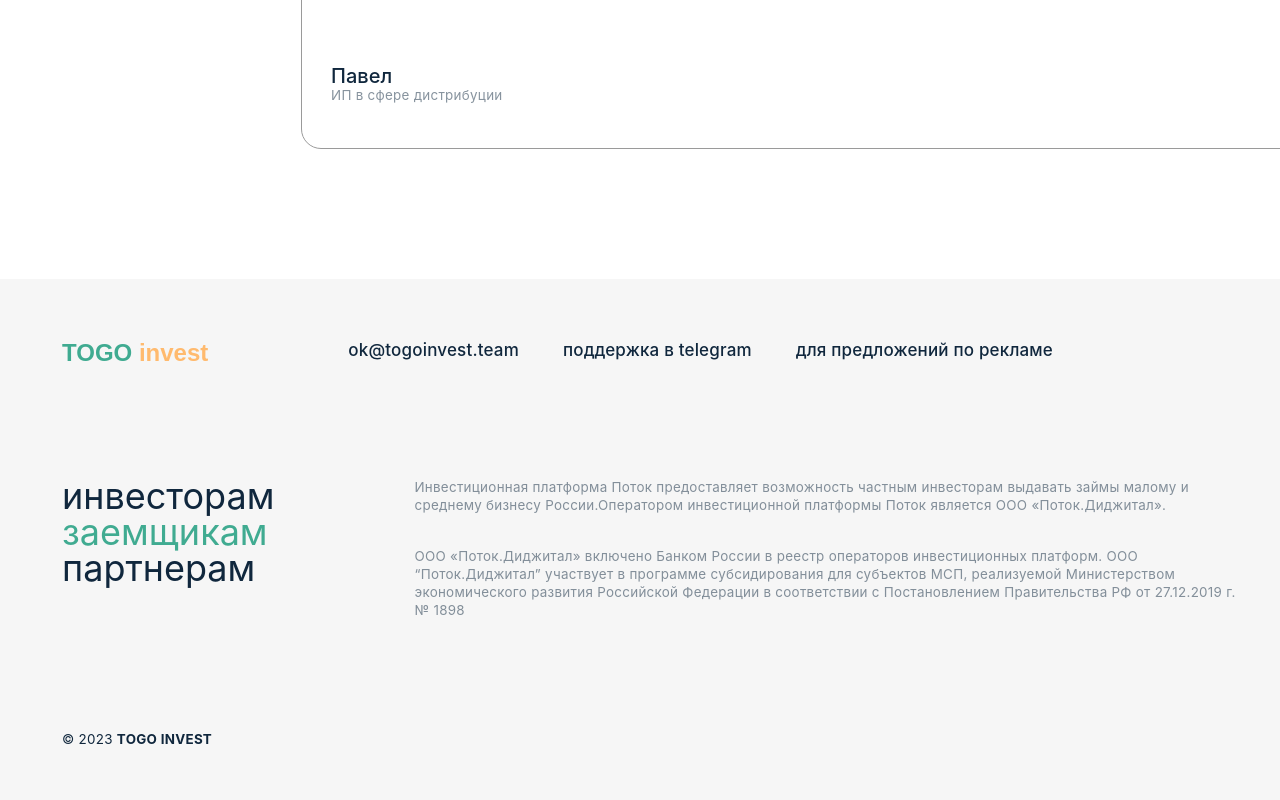
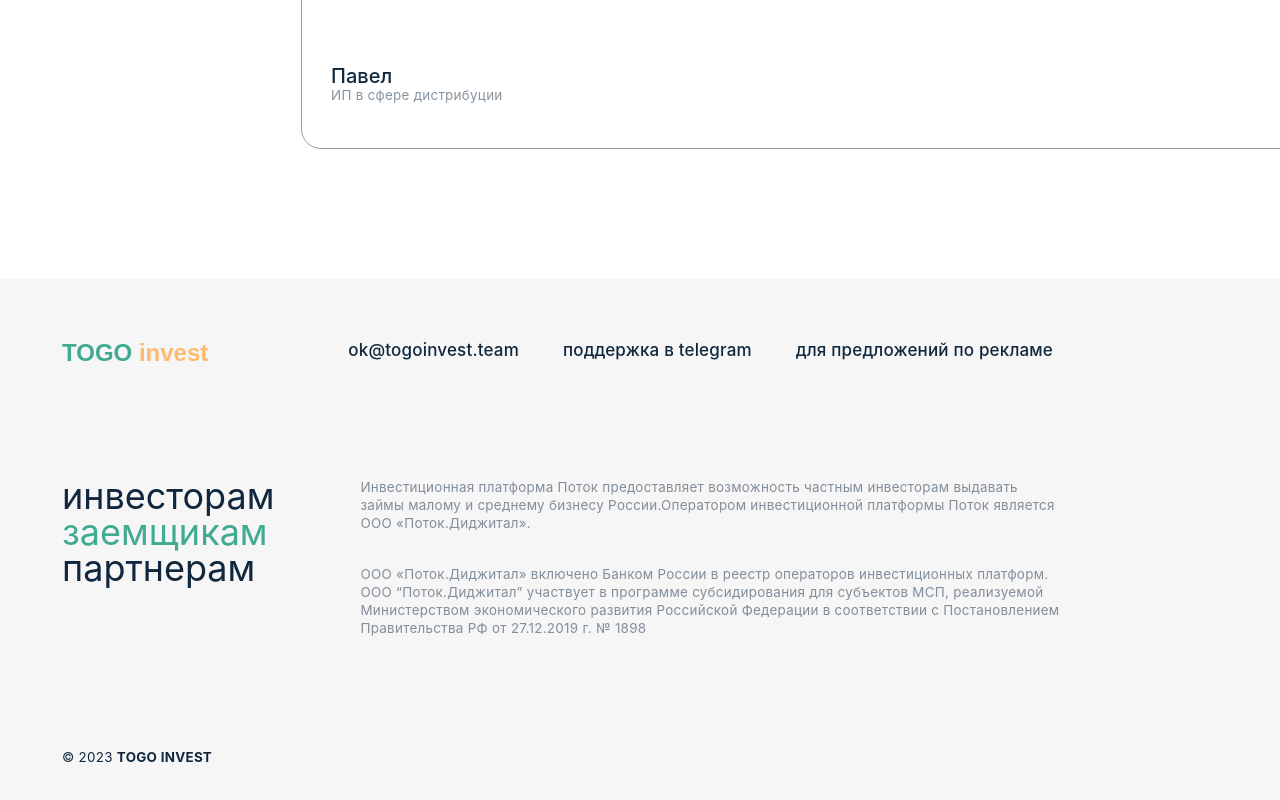
Before and after one commit to q133ss/togoInvest, a Vue app: page / in a window 1280 px wide. Shown: the part 7511-8311 px from the top of the page. Built offline with nearby package versions, Linux system fonts and the light colour scheme.

Commit message:
footer gap

```diff
--- a/src/style.scss
+++ b/src/style.scss
@@ -1101,6 +1101,10 @@ footer .logo__text{
   margin-bottom: 113px;
 }
 
+footer .container .footer_header-wrap:nth-child(2){
+  gap: 86px;
+}
+
 .footer_menu{
   display: flex;
   gap: 44px;
@@ -1138,6 +1142,7 @@ footer .logo__text{
   font-weight: 400;
   line-height: 18px; /* 134.328% */
   letter-spacing: 0.288px;
+  width: 700px;
 }
 
 .footer_content p:not(:last-child){
```
